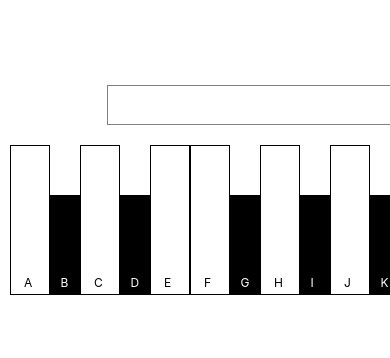
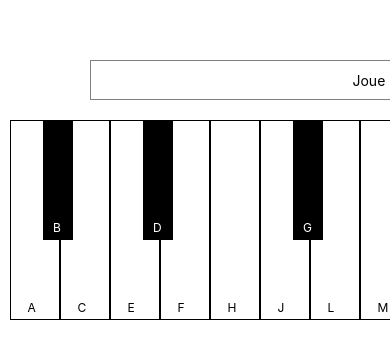
Before and after one commit to JJRimbax/piano-conv, a React Native app: screen / in a window 390 px wide. Shown: the part 232-590 px from the top of the page. Built offline with nearby package versions, Linux system fonts and the light colour scheme.

Commit message:
black notes issues

```diff
--- a/App.js
+++ b/App.js
@@ -3,11 +3,11 @@ import { View, Text, TouchableOpacity, StyleSheet, TextInput, ScrollView } from
 import { Audio } from 'expo-av';
 import { Svg, Rect } from 'react-native-svg';
 
-// Dimensions ajustées des touches pour que tout soit visible à l'écran et utilisables facilement
-const WHITE_KEY_WIDTH = 40;
-const WHITE_KEY_HEIGHT = 150;
-const BLACK_KEY_WIDTH = 30; // Augmenter la taille des touches noires
-const BLACK_KEY_HEIGHT = 100;
+// Dimensions des touches ajustées
+const WHITE_KEY_WIDTH = 50;
+const WHITE_KEY_HEIGHT = 200;
+const BLACK_KEY_WIDTH = 30;
+const BLACK_KEY_HEIGHT = 120;
 
 // Notes associées aux fichiers et aux lettres
 const notes = [
@@ -40,6 +40,9 @@ const notes = [
   { letter: ' ', note: 'D3', file: require('./assets/notes/D3.mp3'), isBlack: false }, // Touche espace
 ];
 
+// Indices des touches noires dans une octave
+const blackKeyPositions = [1, 3, 6, 8, 10];
+
 export default function App() {
   const [text, setText] = useState(''); // État pour le TextInput
 
@@ -69,33 +72,53 @@ export default function App() {
           placeholder="Joue les notes ici"
           editable={false} // Non modifiable directement
         />
+        {/* Container des touches blanches */}
         <View style={styles.pianoContainer}>
           {notes.map((note, index) => (
-            <View key={`key-${index}`} style={{ position: 'relative' }}>
-              {/* Touche blanche ou noire */}
-              <TouchableOpacity
-                onPress={() => playNote(note.file, note.letter)}
-              >
-                <Svg
-                  height={note.isBlack ? BLACK_KEY_HEIGHT : WHITE_KEY_HEIGHT}
-                  width={note.isBlack ? BLACK_KEY_WIDTH : WHITE_KEY_WIDTH}
-                >
+            !note.isBlack && (
+              <TouchableOpacity key={`white-${index}`} onPress={() => playNote(note.file, note.letter)}>
+                <Svg height={WHITE_KEY_HEIGHT} width={WHITE_KEY_WIDTH}>
                   <Rect
                     x="0"
                     y="0"
-                    width={note.isBlack ? BLACK_KEY_WIDTH : WHITE_KEY_WIDTH}
-                    height={note.isBlack ? BLACK_KEY_HEIGHT : WHITE_KEY_HEIGHT}
-                    fill={note.isBlack ? 'black' : 'white'}
+                    width={WHITE_KEY_WIDTH}
+                    height={WHITE_KEY_HEIGHT}
+                    fill="white"
                     stroke="black"
                     strokeWidth="2"
                   />
                 </Svg>
-                {/* Afficher la lettre sur chaque touche */}
-                <Text style={[styles.letter, note.isBlack && styles.blackLetter]}>
-                  {note.letter}
-                </Text>
+                <Text style={styles.letter}>{note.letter}</Text>
               </TouchableOpacity>
-            </View>
+            )
+          ))}
+        </View>
+        {/* Container des touches noires */}
+        <View style={styles.blackKeyContainer}>
+          {notes.map((note, index) => (
+            note.isBlack && blackKeyPositions.includes(index % 12) && (
+              <View
+                key={`black-${index}`}
+                style={{
+                  ...styles.blackKey,
+                  // Ajuster la position des touches noires pour qu'elles soient rapprochées
+                  left: WHITE_KEY_WIDTH * (index - 0.35),
+                }}
+              >
+                <TouchableOpacity onPress={() => playNote(note.file, note.letter)}>
+                  <Svg height={BLACK_KEY_HEIGHT} width={BLACK_KEY_WIDTH}>
+                    <Rect
+                      x="0"
+                      y="0"
+                      width={BLACK_KEY_WIDTH}
+                      height={BLACK_KEY_HEIGHT}
+                      fill="black"
+                    />
+                  </Svg>
+                  <Text style={styles.blackLetter}>{note.letter}</Text>
+                </TouchableOpacity>
+              </View>
+            )
           ))}
         </View>
       </View>
@@ -116,8 +139,18 @@ const styles = StyleSheet.create({
     padding: 10,
   },
   pianoContainer: {
-    flexDirection: 'row', // Affichage en rangée pour le piano
+    flexDirection: 'row',
     alignItems: 'flex-end',
+  },
+  blackKeyContainer: {
+    position: 'absolute',
+    left: 10,
+    top: 70, // Superposé en haut des touches blanches
+    flexDirection: 'row',
+    zIndex: 1,
+  },
+  blackKey: {
+    position: 'absolute',
   },
   input: {
     height: 40,
@@ -135,6 +168,10 @@ const styles = StyleSheet.create({
     color: 'black',
   },
   blackLetter: {
-    color: 'white', // Lettres blanches sur touches noires
+    color: 'white',
+    position: 'absolute',
+    bottom: 5,
+    left: '35%',
+    fontSize: 12,
   },
 });
```
